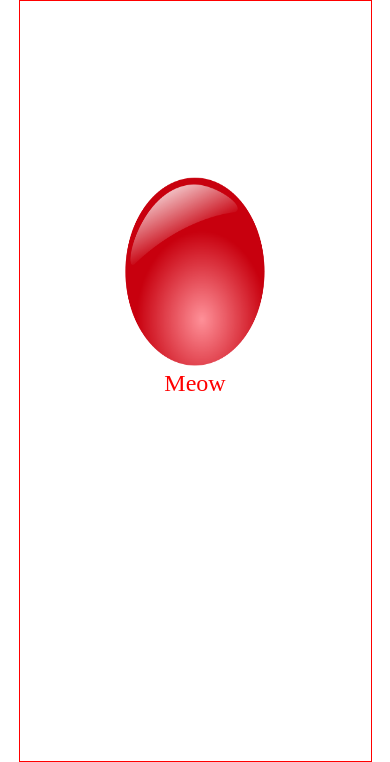
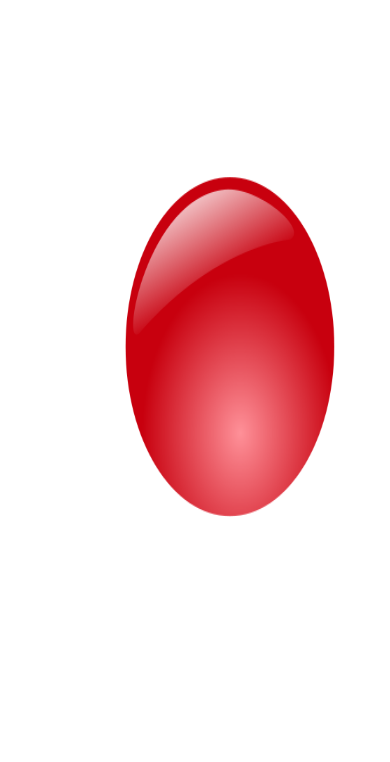
Before and after one commit to hahnsolo/JennyApp, a plain HTML site: page www/index.html in a window 390 px wide. Drawn offline with Linux system fonts and the light colour scheme; some packages are replaced by stand-ins of ours.

Commit message:
chnaged circle

```diff
--- a/www/index.html
+++ b/www/index.html
@@ -94,10 +94,10 @@
         <title>JennySoft</title>
     </head>
     <body>
-    	<section id="Home" style="width:90%; height:90%; padding:none;  border:thin solid red; margin-left: auto;
+    	<section id="Home" style="width:90%; height:90%; padding:none;  margin-left: auto;
     margin-right: auto; ">
-    		<img id = "clicker" src="img/button.png" width="40%" height="25%" style="padding-left:30%; padding-top:50%;"><br />
-    	<center><span style="color:red; font-size:1.5em;">Meow</span></center>
+    		<img id = "clicker" src="img/button.png" width="60%" height="45%" style="padding-left:30%; padding-top:50%;"><br />
+    	<center>
     	</section>
     </body>
 </html>
```
